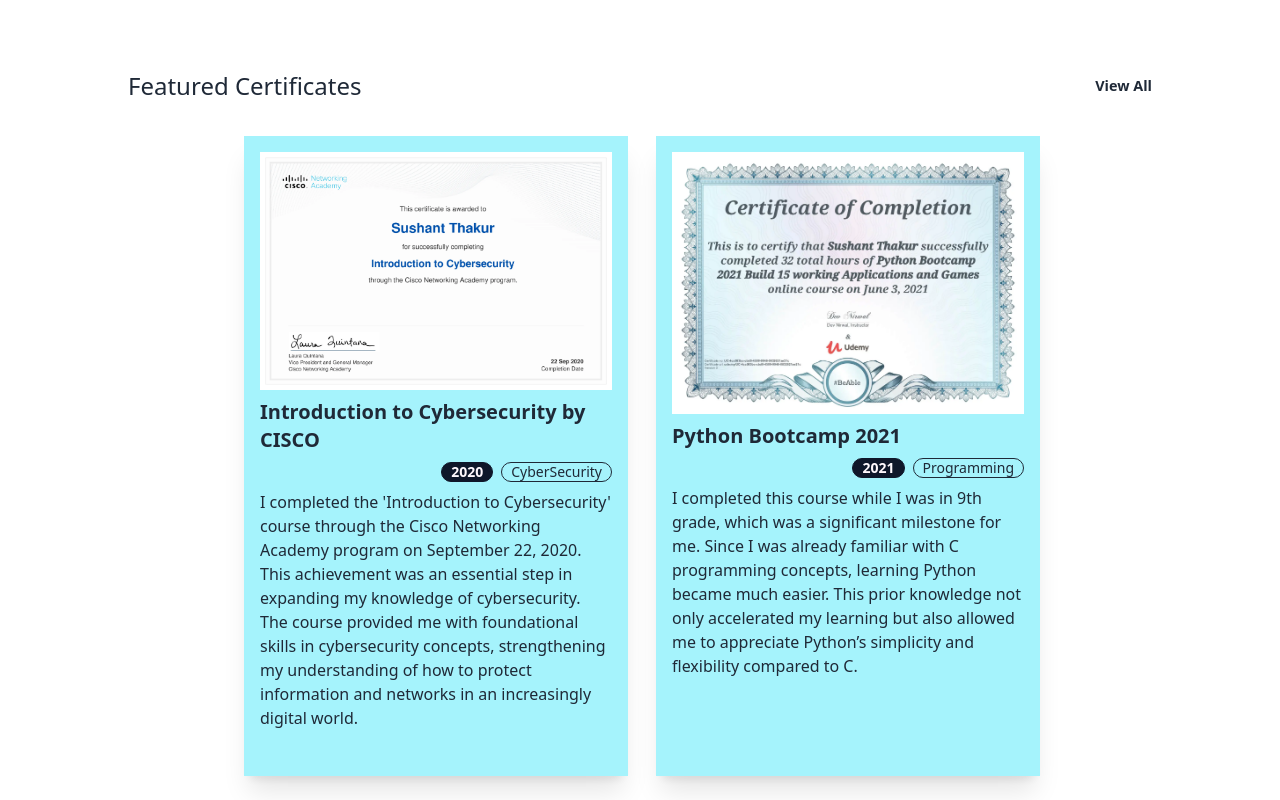
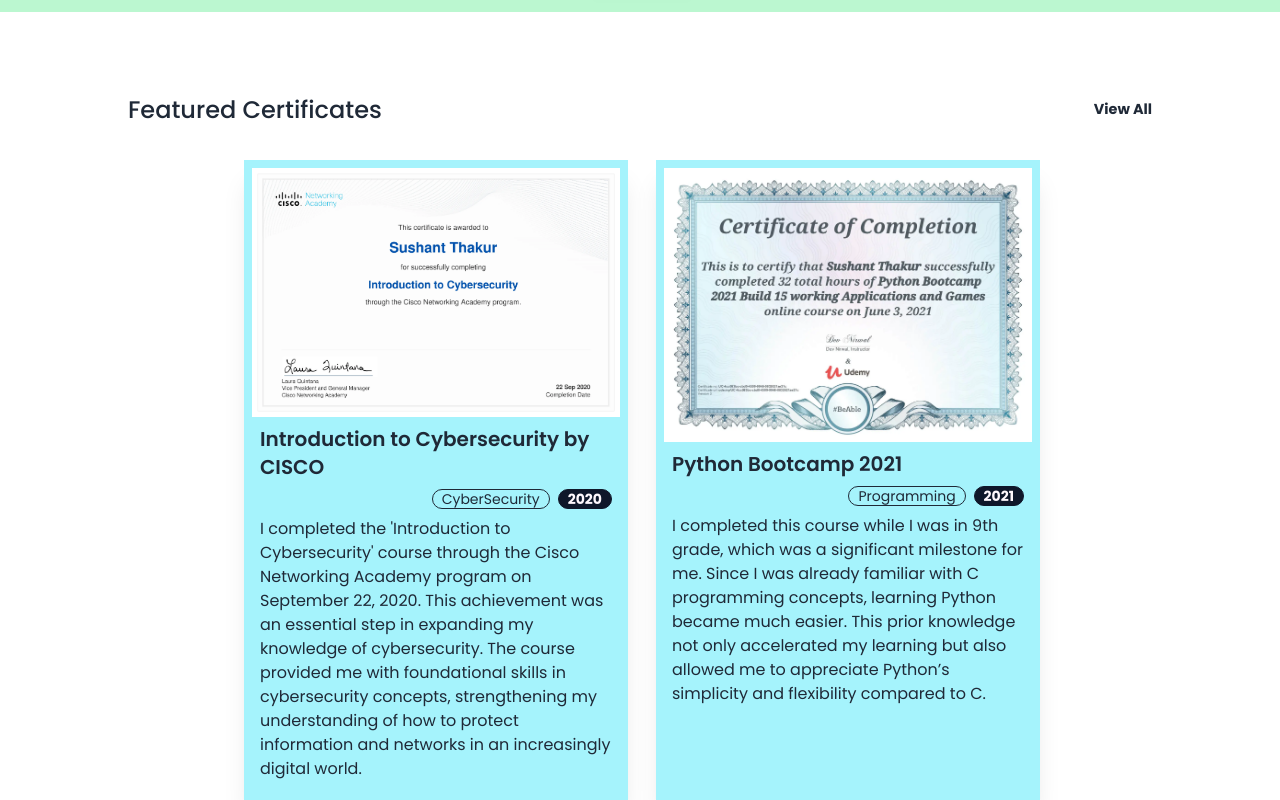
Before and after one commit to SushanThakur/nextjs-portfolio, a Next.js app: page / in a window 1280 px wide. Shown: the part 1120-1920 px from the top of the page. Built offline with nearby package versions, Linux system fonts and the light colour scheme.

Commit message:
modified certificate styling

```diff
--- a/app/components/Certficates.tsx
+++ b/app/components/Certficates.tsx
@@ -74,29 +74,27 @@
   }
 ) {
   return (
-    <div>
-      <div className="card bg-cyan-200 sm:w-96 h-[640px] shadow-xl p-4 rounded-none hoverEff animationAppear w-82 ">
-        <figure>
-          <img
-            src={props.img}
-            alt={props.title} />
-        </figure>
-        <div className="card-body px-0 py-2 ">
-          <h2 className="card-title">
-            {props.title}
-          </h2>
-          <div className="card-actions justify-end">
-            <div className="badge badge-secondary bg-slate-900 border-slate-900 font-bold">{props.date}</div>
 
-            {props.cat.map((ct, i) => (
-              <div className="badge badge-outline" key={i}>{ct}</div>
-            ))}
+    <div className="card bg-cyan-200 w-96 shadow-xl rounded-none h-[640px] hoverEff animationAppear w-82 p-2">
+      <figure className='min-h-[200px]'>
+        <img
+          src={props.img}
+          alt={props.title}
+          className='h-full'
+        />
+      </figure>
+      <div className="card-body p-2 ">
+        <h2 className="card-title p-0">
+          {props.title}
+        </h2>
+        <div className="card-actions justify-end">
+          {props.cat.map((c, index) => (
 
-          </div>
-          <p className='max-h-[220px]'>
-            {props.desc}
-          </p>
+            <div className="badge badge-outline">{c}</div>
+          ))}
+          <div className="badge badge-secondary bg-slate-900 border-slate-900 font-bold">{props.date}</div>
         </div>
+        <p>{props.desc}</p>
       </div>
     </div>
 
--- a/app/components/Timeline.tsx
+++ b/app/components/Timeline.tsx
@@ -36,7 +36,7 @@
       <ul className="timeline timeline-snap-icon max-md:timeline-compact timeline-vertical w-full">
 
         {edu.map(ed => (
-          <li className="animationAppear" key={ed.id}>
+          <li className="animationAppearTimeline" key={ed.id}>
             <TimelineCard {...ed} />
           </li>
         ))}
@@ -77,7 +77,7 @@
       </div>
       <div className={(props.id % 2) !== 0 ? clasName1 : clasName2}>
         <time className="font-mono italic">{props.date}</time>
-        <div className="text-lg font-black">{props.heading}</div>
+        <div className="text-lg font-bold">{props.heading}</div>
         {props.inst}
         <br />
         <span className='font-bold'>{props.gpa}</span>
--- a/app/css/main.css
+++ b/app/css/main.css
@@ -1,4 +1,5 @@
 @import url("https://fonts.googleapis.com/css2?family=Montserrat:ital,wght@0,100..900;1,100..900&display=swap");
+@import url("https://fonts.googleapis.com/css2?family=Poppins:ital,wght@0,100;0,200;0,300;0,400;0,500;0,600;0,700;0,800;0,900;1,100;1,200;1,300;1,400;1,500;1,600;1,700;1,800;1,900&display=swap");
 h1 {
   font-size: 2rem;
 }
@@ -24,6 +25,7 @@
 }
 
 body {
+  font-family: "Poppins", sans-serif;
   overflow-x: hidden;
 }
 
@@ -104,7 +106,14 @@
   }
 }
 .animationAppear {
-  animation: appear linear;
+  animation: appearLeft linear;
+  animation-timeline: view();
+  animation-range: entry 0% cover 30%;
+}
+
+.animationAppearTimeline {
+  transform-origin: bottom;
+  animation: appearTime linear;
   animation-timeline: view();
   animation-range: entry 0% cover 30%;
 }
@@ -117,14 +126,25 @@
     transform: scale(1.05);
   }
 }
-@keyframes appear {
+@keyframes appearLeft {
   from {
     opacity: 0;
-    scale: 0.7;
+    transform: scale(0.7) translateY(100px) rotateY(90deg);
+    transform-origin: bottom;
   }
   to {
     opacity: 1;
-    scale: 1;
+    transform: scale(1) translateX(0) rotateY(0deg);
+  }
+}
+@keyframes appearTime {
+  from {
+    opacity: 0;
+    transform: scale(0.5) translateY(100px);
+  }
+  to {
+    opacity: 1;
+    transform: scale(1) translateY(0);
   }
 }
 .skill-table-container img {
--- a/app/page.tsx
+++ b/app/page.tsx
@@ -19,7 +19,7 @@
             </div>
           </div>
           <section className="text-center flex flex-col items-center gap-4 max-w-[94vw] sm:text-left sm:items-start sm:max-w-[600px] lg:max-w-[800px]">
-            <h1 className="text-3xl font-bold">Hi, I am Sushant, <br className="hidden sm:flex" />
+            <h1 className="text-3xl font-bold">Hi, I am Sushant Thakur, <br className="hidden sm:flex" />
               Electrical Engineering Student.
             </h1>
             <p className="">
--- a/app/scss/_config.scss
+++ b/app/scss/_config.scss
@@ -1,4 +1,9 @@
-$default-font: "Montserrat", sans-serif;
+@import url('https://fonts.googleapis.com/css2?family=Montserrat:ital,wght@0,100..900;1,100..900&display=swap');
+
+@import url('https://fonts.googleapis.com/css2?family=Poppins:ital,wght@0,100;0,200;0,300;0,400;0,500;0,600;0,700;0,800;0,900;1,100;1,200;1,300;1,400;1,500;1,600;1,700;1,800;1,900&display=swap');
+
+// $default-font: "Montserrat", sans-serif;
+$default-font: "Poppins", sans-serif;
 
 $max-width: 1400px;
 
--- a/app/scss/main.scss
+++ b/app/scss/main.scss
@@ -1,9 +1,7 @@
 @import './config';
 
-@import url('https://fonts.googleapis.com/css2?family=Montserrat:ital,wght@0,100..900;1,100..900&display=swap');
-
 body{
-  // font-family: $default-font;
+  font-family: $default-font;
   overflow-x: hidden;
 }
 
@@ -108,7 +106,14 @@
 }
 
 .animationAppear{
-  animation: appear linear;
+  animation: appearLeft linear;
+  animation-timeline: view();
+  animation-range: entry 0% cover 30%;
+}
+
+.animationAppearTimeline{
+  transform-origin: bottom;
+  animation: appearTime linear;
   animation-timeline: view();
   animation-range: entry 0% cover 30%;
 }
@@ -126,14 +131,26 @@
 }
 
 
-@keyframes appear {
+@keyframes appearLeft {
   from {
       opacity: 0;
-      scale: 0.7;
+      transform: scale(0.7) translateY(100px) rotateY(90deg);
+      transform-origin: bottom;
   }
   to {
       opacity: 1;
-      scale: 1;
+      transform: scale(1) translateX(0) rotateY(0deg);
+  }
+}
+
+@keyframes appearTime {
+  from {
+      opacity: 0;
+      transform: scale(0.5) translateY(100px);
+  }
+  to {
+      opacity: 1;
+      transform: scale(1) translateY(0);
   }
 }
 
```
Also changed, not shown: 1 other file (tests, documents, lock files or other folders).
